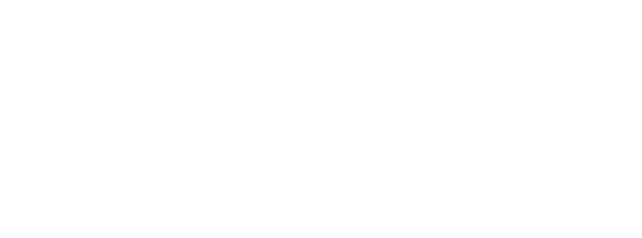
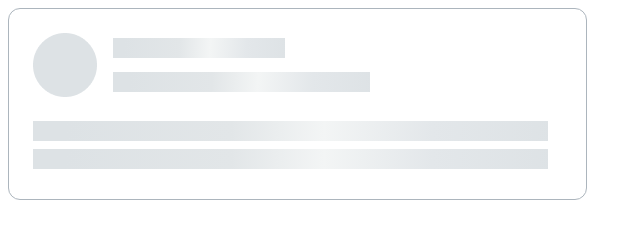
Before and after one commit to kashaeva-dev/htmlcss_helloword, a website: page 04-lection2/02-skeleton/index.html in a window 1280 px wide. Shown: the whole page, without its empty margins (0-642 px from the left). Drawn offline with Linux system fonts and the light colour scheme.

Commit message:
Add skeleton

```diff
--- a/04-lection2/02-skeleton/index.html
+++ b/04-lection2/02-skeleton/index.html
@@ -4,8 +4,23 @@
     <head>
         <link rel="stylesheet" href="../../assets/css/main.css">
         <link rel="stylesheet" href="./skeleton.css">
+        <link rel="stylesheet" href="./skeleton-container.css">
     </head>
     <body>
-
+        <div class="skeleton-container">
+            <div class="skeleton__block-line">
+                <div class="skeleton__block-row">
+                    <img src="./ellipse.png" alt="Место для аватара">
+                    <div class="skeleton__block-line">
+                        <div class="skeleton__line" style="width: 172px"></div>
+                        <div class="skeleton__line" style="width: 257px"></div>
+                    </div>
+                </div>
+                <div class="skeleton__block-line">
+                    <div class="skeleton__line"></div>
+                    <div class="skeleton__line"></div>
+                </div>
+            </div>
+        </div>
     </body>
 </html>
--- /dev/null
+++ b/04-lection2/02-skeleton/skeleton-container.css
@@ -0,0 +1,8 @@
+.skeleton-container {
+    box-sizing: border-box;
+    width: 579px;
+    height: 192px;
+    border: 1px solid var(--grey-3);
+    border-radius: 12px;
+    padding: 24px 40px 32px 24px;
+}
--- a/04-lection2/02-skeleton/skeleton.css
+++ b/04-lection2/02-skeleton/skeleton.css
@@ -0,0 +1,18 @@
+.skeleton__block-line {
+    display: flex;
+    flex-direction: column;
+    justify-content: space-evenly;
+    gap: 8px;
+}
+.skeleton__line {
+    width: 515px;
+    height: 20px;
+    flex-shrink: 0;
+    background: linear-gradient(93deg, #DDE2E5 6.44%, #E2E6E8 38.47%, #F3F5F5 56.48%, #E3E7EA 77.5%, #DDE2E5 102.52%);
+}
+
+.skeleton__block-row {
+    display: flex;
+    gap: 16px;
+    margin-bottom: 16px;
+}
```
Also changed, not shown: 04-lection2/02-skeleton/ellipse.png (added).
